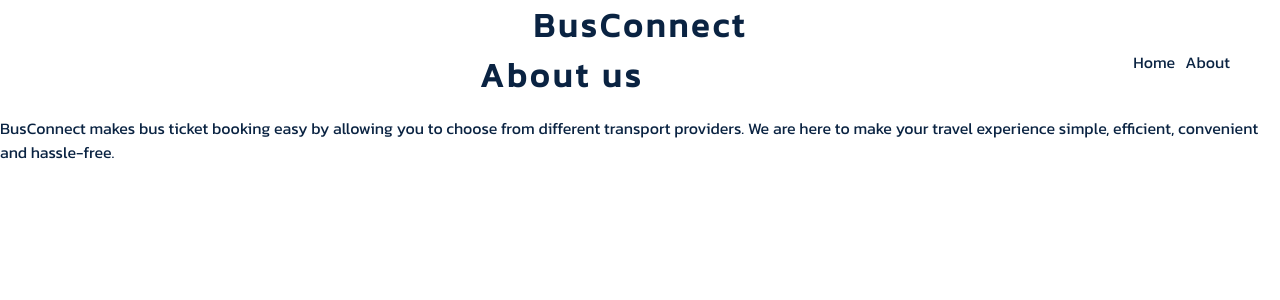
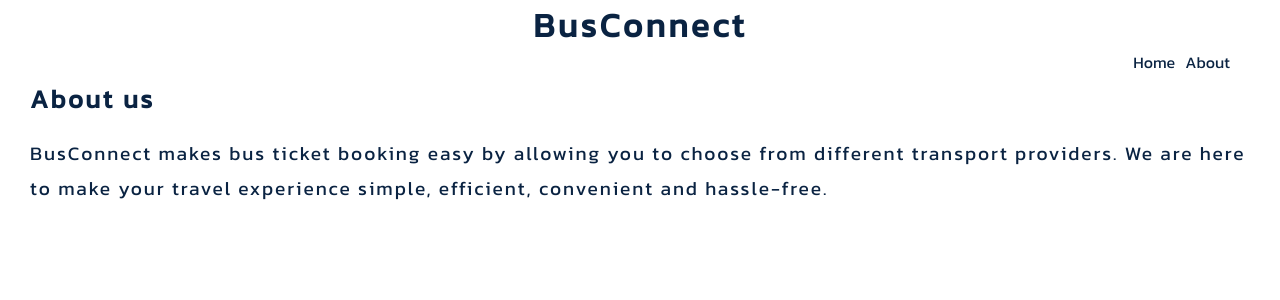
Before and after one commit to Onan-Thairu/busConnect, a React (Create React App) app: page /about in a window 1280 px wide. Shown: the top 300 px of the page. Built offline with nearby package versions, Linux system fonts and the light colour scheme.

Commit message:
Add styling to about page.

```diff
--- /dev/null
+++ b/src/components/About.css
@@ -0,0 +1,14 @@
+.aboutHeader {
+    text-align: left;
+    margin-top: 30px;
+    margin-left: 30px;
+    font-size: 1.6em;
+}
+
+.aboutText {
+    margin-left: 30px;
+    margin-right: 30px;
+    font-size: 1.2em;
+    letter-spacing: .1em;
+    line-height: 1.8em;
+}
--- a/src/components/About.js
+++ b/src/components/About.js
@@ -1,10 +1,11 @@
+import "./About.css"
 import React from "react";
 
 function About() {
     return (
         <div>
-          <h1>About us</h1>
-          <p>
+          <h1 className="aboutHeader">About us</h1>
+          <p className="aboutText">
             BusConnect makes bus ticket booking easy by allowing you to choose from different transport
             providers. We are here to make your travel experience simple, efficient, convenient and hassle-free.
           </p>
```
